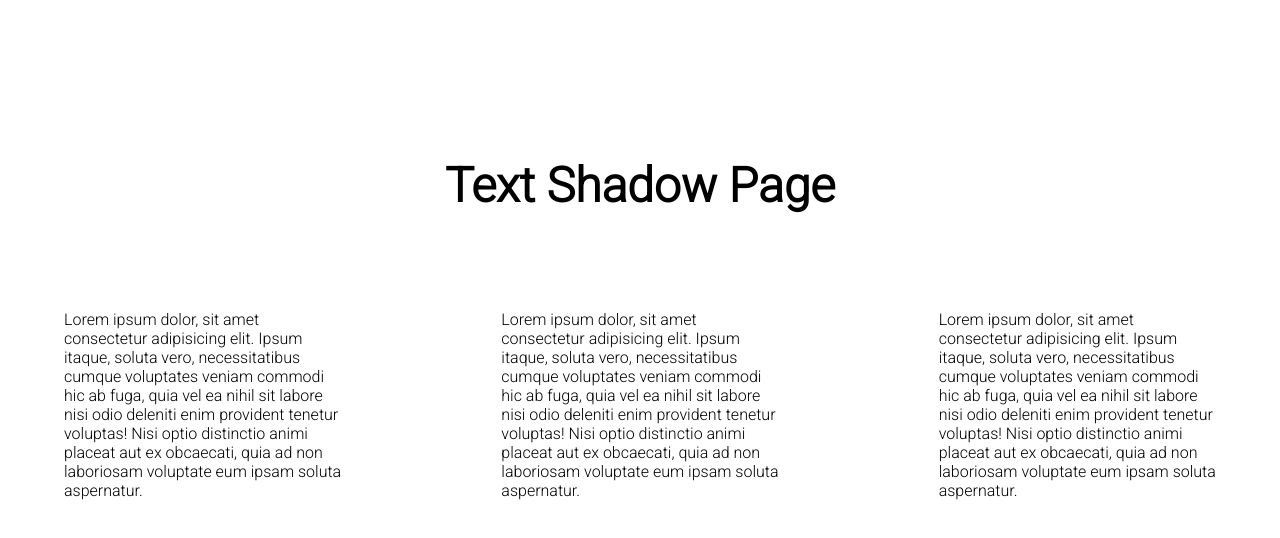
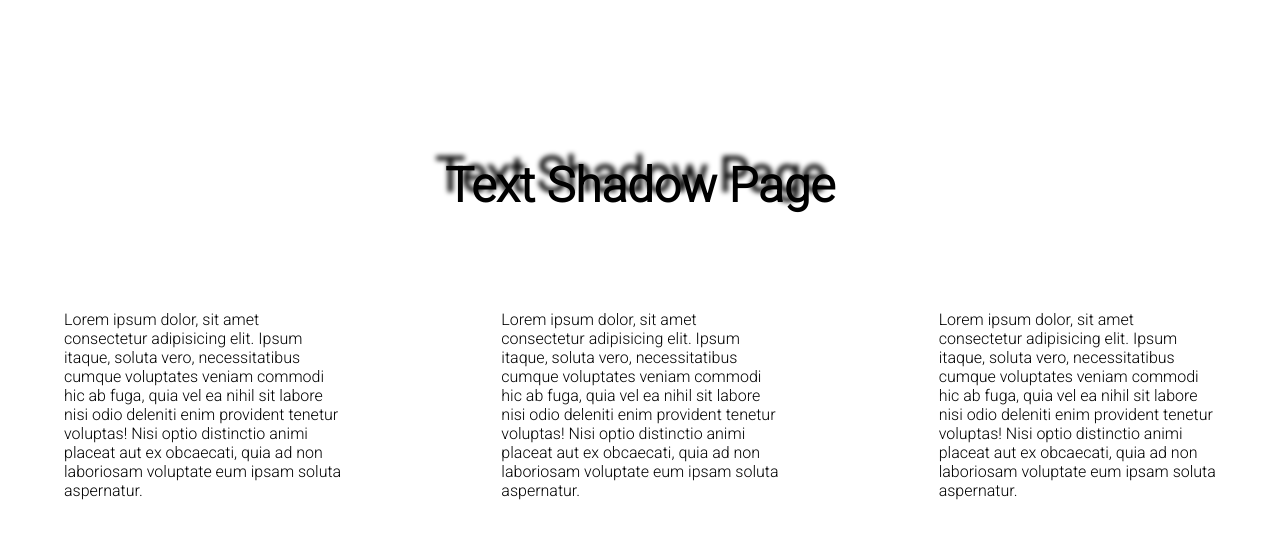
Before and after one commit to NedzadDonlagic04/vuejs-mouse-move-shadow, a Vue app: page / in a window 1280 px wide. Shown: the top 538 px of the page. Built offline with nearby package versions, Linux system fonts and the light colour scheme.

Commit message:
Added default text shadow

```diff
--- a/src/App.vue
+++ b/src/App.vue
@@ -37,6 +37,7 @@ onMounted(() => {
         font-size: 3rem;
         text-align: center;
         user-select: none;
+        text-shadow: -10px -10px 5px;
     }
     .container {
         margin-top: 2rem;
```
